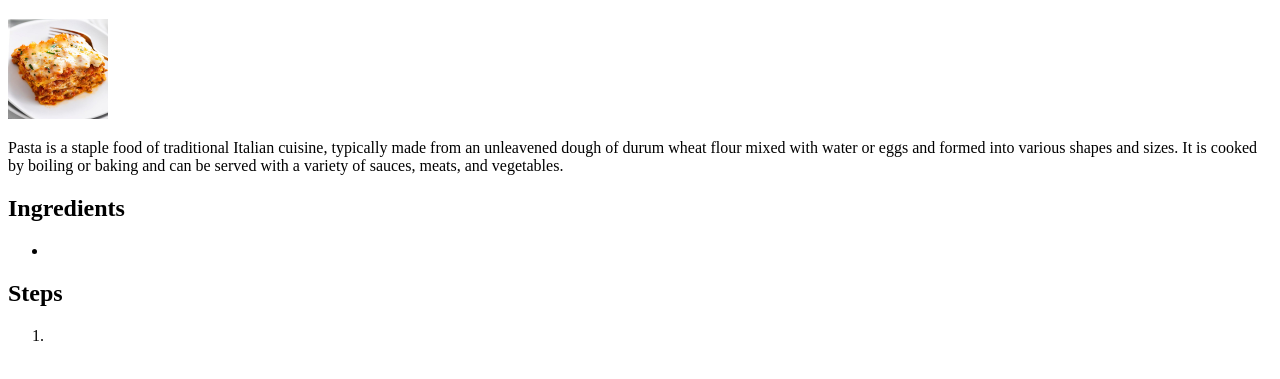
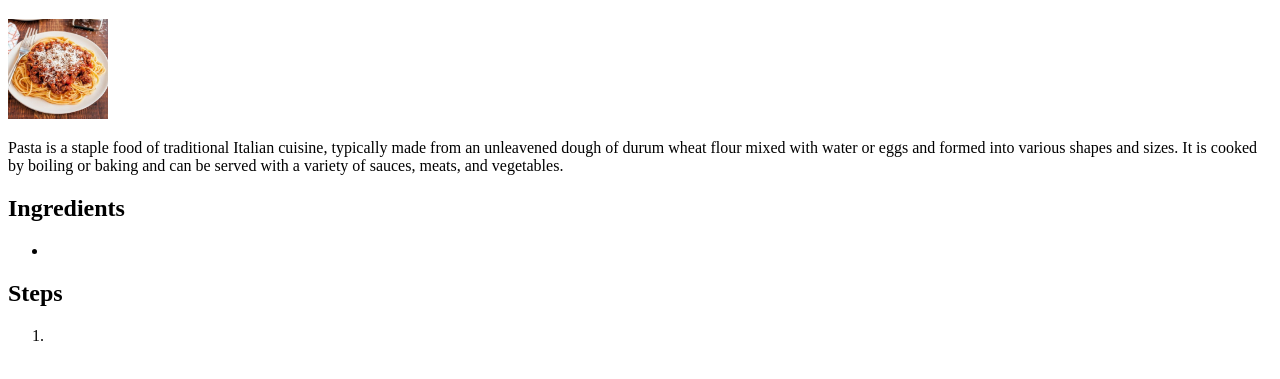
Before and after one commit to Kgodisho-Mononyane/odin-recipes, a plain HTML site: page recipes/pasta.html in a window 1280 px wide. Shown: the part 61-440 px from the top of the page. Drawn offline with Linux system fonts and the light colour scheme.

Commit message:
add pasta.jpg, pizza.jpg and add them to their respective html files

```diff
--- a/recipes/pasta.html
+++ b/recipes/pasta.html
@@ -8,7 +8,7 @@
 <body>
     <h1>Pasta</h1>
 
-    <img src="/images/lasagna.jpg" alt="Image of lasagna" height ="100" width="100">
+    <img src="/images/pasta.jpg" alt="Image of lasagna" height ="100" width="100">
     <p>Pasta is a staple food of traditional Italian cuisine, typically made from an
         unleavened dough of durum wheat flour mixed with water or eggs and formed into
         various shapes and sizes. It is cooked by boiling or baking and can be served with
```
Also changed, not shown: recipes/pizza.html (+1 -1 lines), images/pasta.jpg (added), images/pizza.jpg (added).
